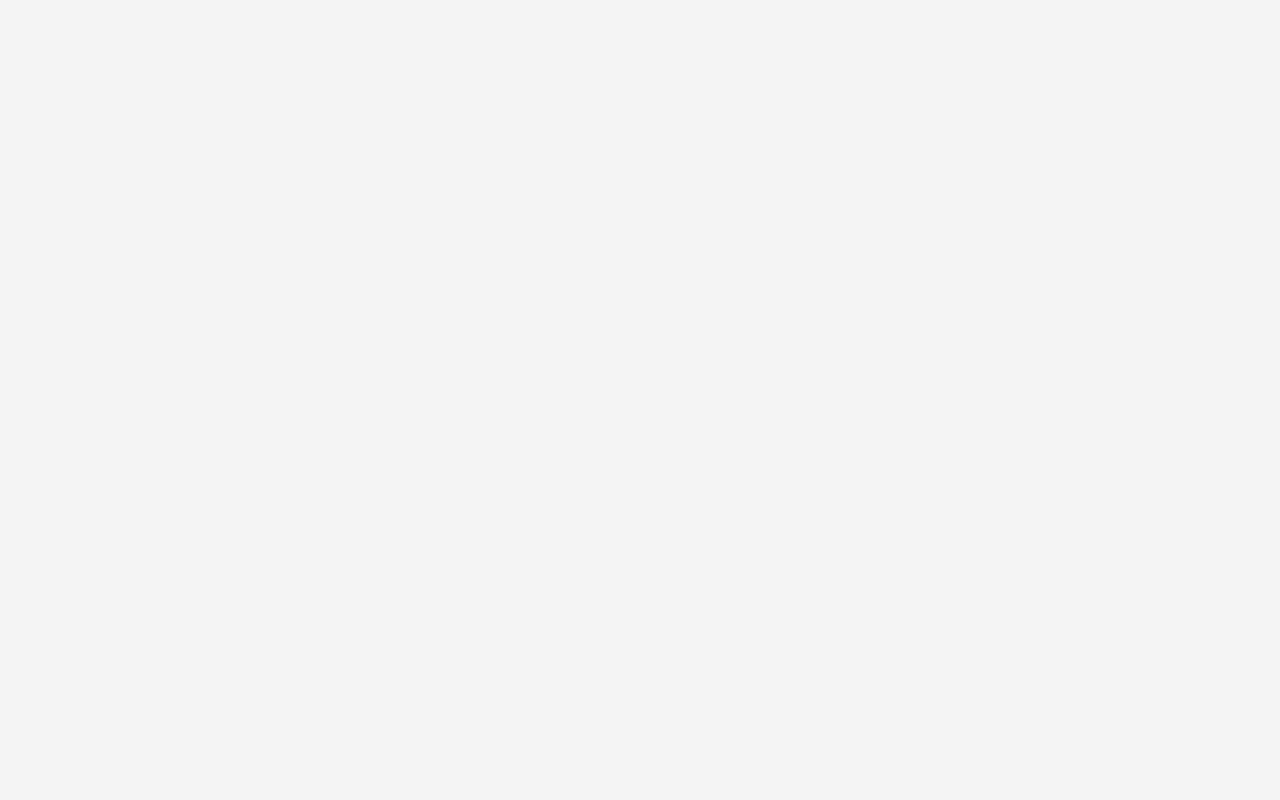
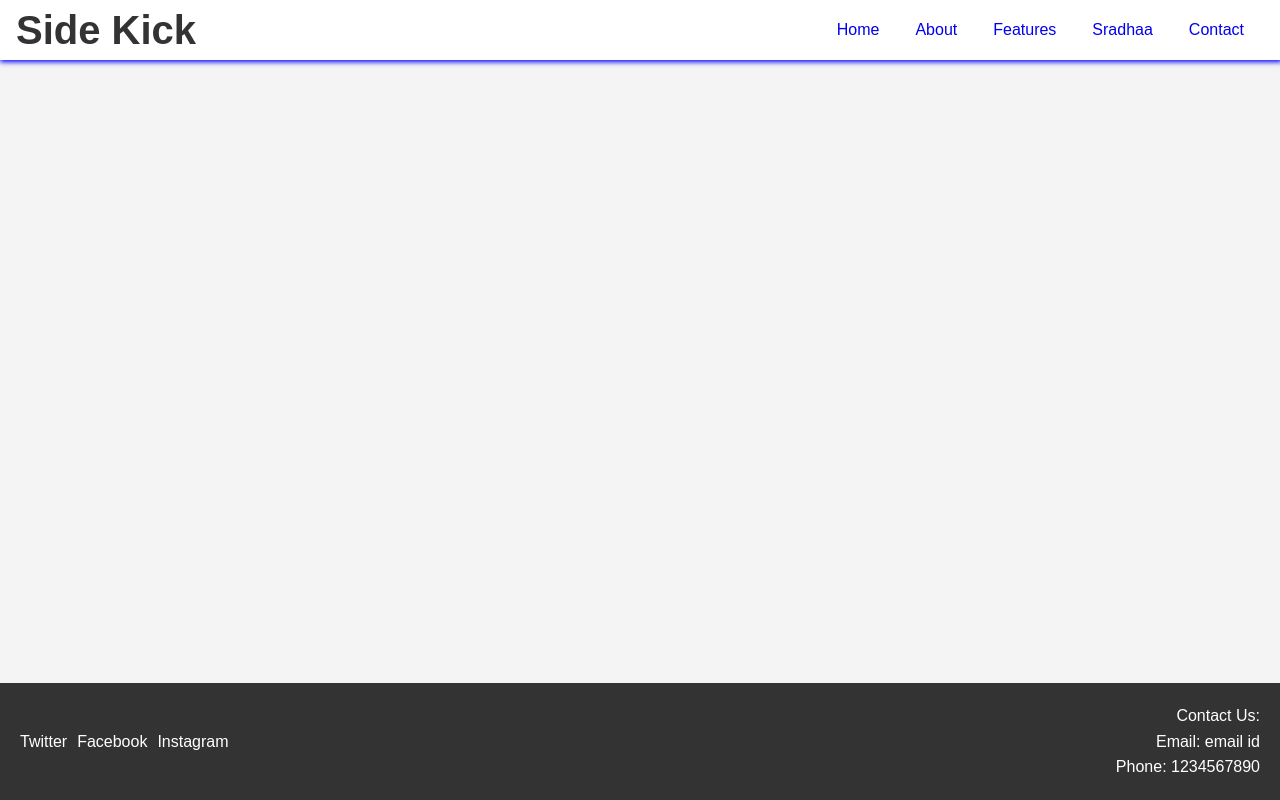
Before and after one commit to roshinjimmy/side-kick, a React (Vite) app: page /contact in a window 1280 px wide. Before the commit this address had no page. Built offline with nearby package versions, Linux system fonts and the light colour scheme.

Commit message:
Add contact page

```diff
--- a/src/App.jsx
+++ b/src/App.jsx
@@ -4,6 +4,8 @@
 import About from './pages/About';
 import Home from './pages/Home';
 import Sradhaa from './pages/Sradhaa';
+import Contact from './pages/Contact';
+import Features from './pages/Features';
 
 function App() {
   return (
@@ -11,7 +13,9 @@
       <Routes>
         <Route path='/' element={<Home/>} />
         <Route path='/about' element={<About/>} />
+        <Route path='/features' element={<Features/>} />
         <Route path='/sradhaa' element={<Sradhaa/>} />
+        <Route path='/contact' element={<Contact/>} />
       </Routes>
     </Router>
   );
--- /dev/null
+++ b/src/pages/Contact.jsx
@@ -0,0 +1,14 @@
+import React from 'react'
+import Navbar from '../components/Navbar'
+import Footer from '../components/Footer'
+
+const Contact = () => {
+  return (
+    <div>
+        <Navbar />
+        <Footer />
+    </div>
+  )
+}
+
+export default Contact
--- /dev/null
+++ b/src/pages/Features.jsx
@@ -0,0 +1,14 @@
+import React from 'react'
+import Navbar from '../components/Navbar'
+import Footer from '../components/Footer'
+
+const Features = () => {
+  return (
+    <div>
+        <Navbar />
+        <Footer />
+    </div>
+  )
+}
+
+export default Features
```
